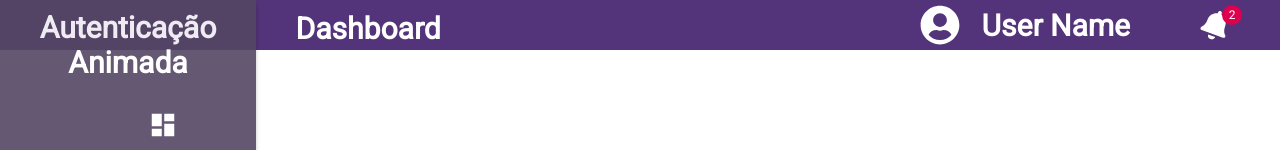
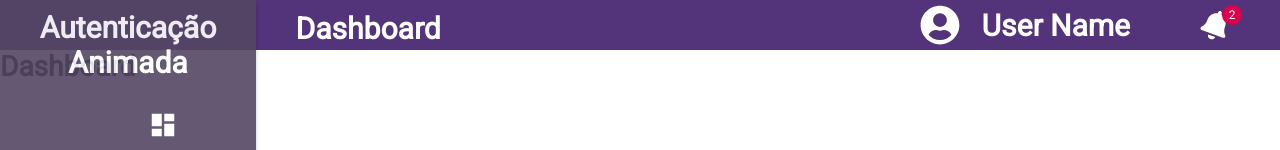
Before and after one commit to wayter95/Autentica-o-Animada, a React (Create React App) app: page /home in a window 1280 px wide. Shown: the top 150 px of the page. Built offline with nearby package versions, Linux system fonts and the light colour scheme; the HTML template or start-up script is replaced by a standard one.

Commit message:
Testing Redux

```diff
--- a/package.json
+++ b/package.json
@@ -11,11 +11,14 @@
     "@types/react": "^16.9.36",
     "@types/react-dom": "^16.9.8",
     "@types/react-router-dom": "^5.1.5",
+    "@types/redux": "^3.6.0",
     "react": "^16.13.1",
     "react-dom": "^16.13.1",
     "react-icons": "^3.10.0",
+    "react-redux": "^7.2.0",
     "react-router-dom": "^5.2.0",
     "react-scripts": "3.4.1",
+    "redux": "^4.0.5",
     "styled-components": "^5.1.1",
     "typescript": "^3.7.5"
   },
@@ -39,5 +42,8 @@
       "last 1 firefox version",
       "last 1 safari version"
     ]
+  },
+  "devDependencies": {
+    "@types/react-redux": "^7.1.9"
   }
 }
--- /dev/null
+++ b/src/components/Dashboard/index.tsx
@@ -0,0 +1,11 @@
+import React from 'react';
+
+const Dashboard: React.FC = () => {
+ return(
+     <div>
+         <h1>Dashboard</h1>
+     </div>
+ )
+}
+
+export default Dashboard;
--- /dev/null
+++ b/src/components/Sales/index.tsx
@@ -0,0 +1,11 @@
+import React from 'react';
+
+const Sales: React.FC = () => {
+ return(
+     <div>
+         <h1>Sales</h1>
+     </div>
+ )
+}
+
+export default Sales;
--- a/src/components/Template/index.tsx
+++ b/src/components/Template/index.tsx
@@ -2,6 +2,7 @@ import React from 'react';
 import Header from '../Header';
 import Menu from '../Menu';
 
+import Routes from '../routes';
 import './style.css';
 
 const Template: React.FC = () => {
@@ -9,6 +10,9 @@ const Template: React.FC = () => {
         <div>
             <Menu title="Autenticação Animada"/>
             <Header title="Dashboard"/>
+            <div className="">
+                <Routes />
+            </div>
         </div>
     )
 }
--- /dev/null
+++ b/src/components/routes.tsx
@@ -0,0 +1,15 @@
+import React from 'react';
+import {Route,Switch} from 'react-router-dom';
+
+import Dashboard from './Dashboard';
+import Sales from './Sales';
+
+const Routes = () => {
+    return(
+        <Switch>
+         <Route path="/home" exact component={Dashboard} />
+         <Route path="/sales" component={Sales} />
+        </Switch>
+    );
+}
+export default Routes;
--- a/src/routes.tsx
+++ b/src/routes.tsx
@@ -1,5 +1,5 @@
 import React from 'react';
-import {Route,BrowserRouter,Switch,Redirect} from 'react-router-dom';
+import {Route,BrowserRouter} from 'react-router-dom';
 
 import Home from './pages/Home';
 import Login from './pages/Login';
@@ -9,8 +9,13 @@ const Routes = () => {
     return(
         <BrowserRouter>
             <Route component={Login} path='/' exact />
-            <Route component={Home} path='/Home' exact />
-            <Route component={Register} path='/register' exact />
+
+            <Route component={Home} path='/sales' exact />
+
+
+
+            <Route component={Home} path='/home' />
+            <Route component={Register} path='/register' />
         </BrowserRouter>
     );
 }
--- /dev/null
+++ b/src/store/index.tsx
@@ -0,0 +1,41 @@
+import {createStore} from 'redux';
+
+export interface Containers  {
+
+        id:number,
+        title: string
+}
+function reducer () {
+    return [
+        {
+            id:1,
+            title: "Dashboard"
+        },
+        {
+            id:2,
+            title: "Vendas"
+        },
+        {
+            id:3,
+            title: "Categorias"
+        },
+        {
+            id:4,
+            title: "Produtos"
+        },
+        {
+            id:5,
+            title: "Relatorios"
+        },
+    ]
+}
+
+export const setVisibleFilter = (filter:any) => {
+    return {
+        type: 'SET_VISIBILITY_FILTER',
+        filter
+    }
+}
+const store = createStore(reducer);
+
+export default store;
```
Also changed, not shown: src/components/Dashboard/style.css (added), src/components/Sales/style.css (added), 2 other files (tests, documents, lock files or other folders).
